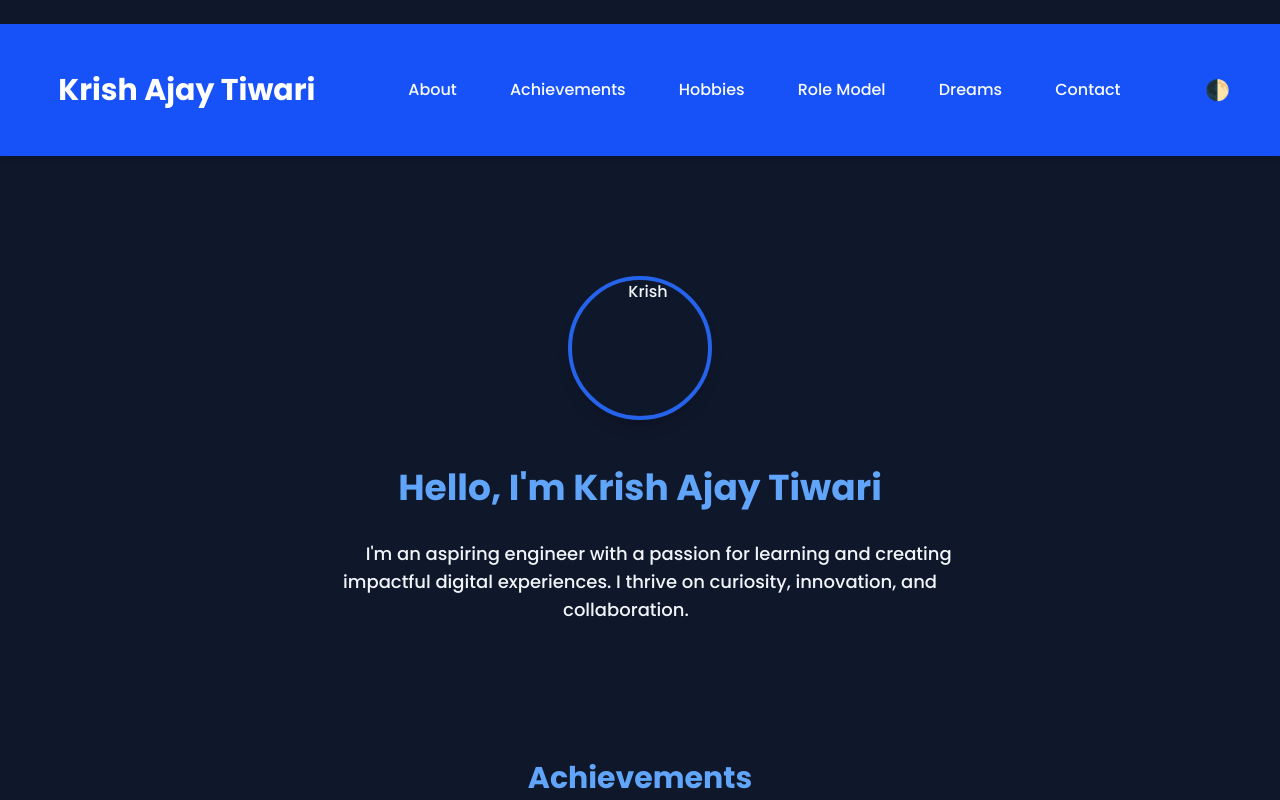
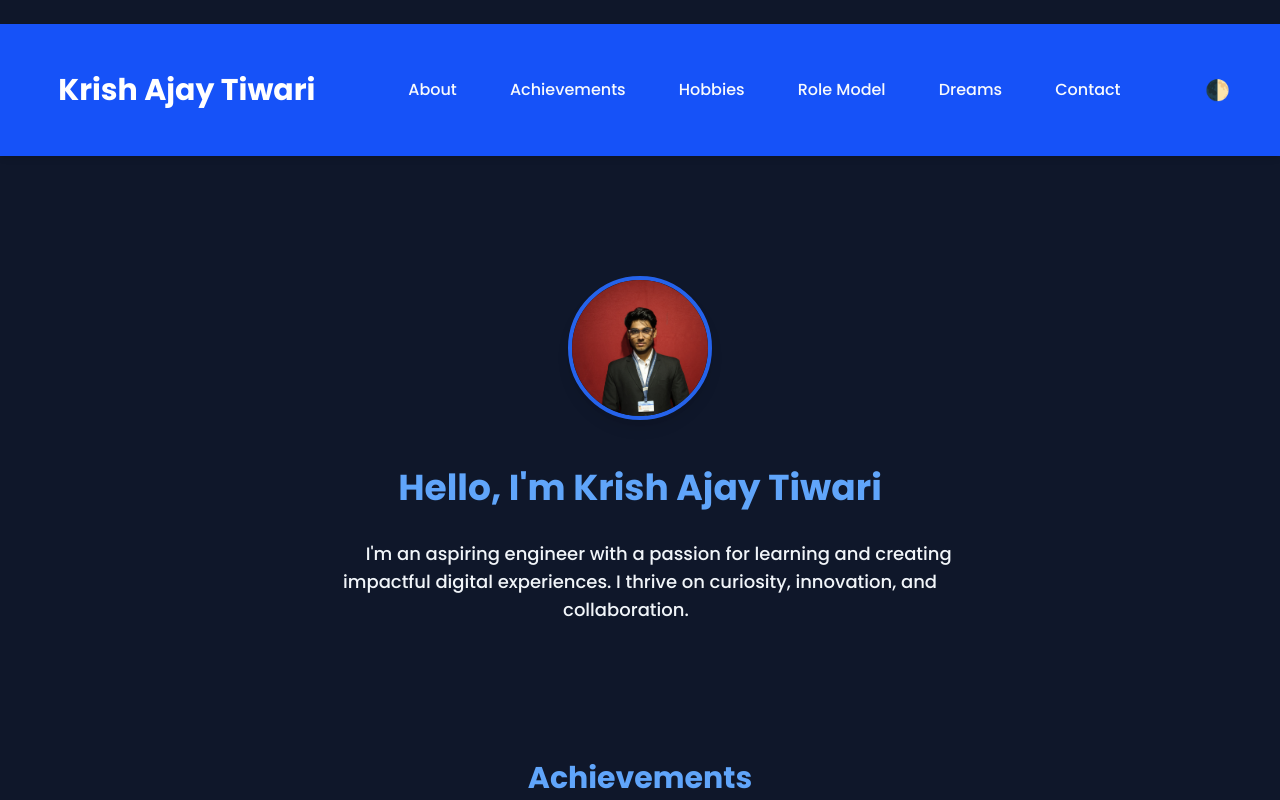
Before and after one commit to krishxtiwari/Krish22, a plain HTML site: page index.html in a window 1280 px wide. Shown: the top 800 px of the page. Drawn offline with nearby package versions, Linux system fonts and the light colour scheme; no server answers.

Commit message:
Update index.html

```diff
--- a/index.html
+++ b/index.html
@@ -109,7 +109,7 @@
 
   <main class="container mx-auto px-4 py-12 space-y-16">
     <section id="about" class="text-center">
-      <img src="images/img2.jpg" alt="Krish" class="mx-auto w-36 h-36 rounded-full border-4 border-blue-600 shadow-lg object-cover"/>
+      <img src="img2.jpg" alt="Krish" class="mx-auto w-36 h-36 rounded-full border-4 border-blue-600 shadow-lg object-cover"/>
       <h2 class="text-4xl font-bold mt-6 mb-2 text-blue-400">Hello, I'm Krish Ajay Tiwari</h2>
       <p class="text-lg max-w-2xl mx-auto">
         I'm an aspiring engineer with a passion for learning and creating impactful digital experiences.
```
